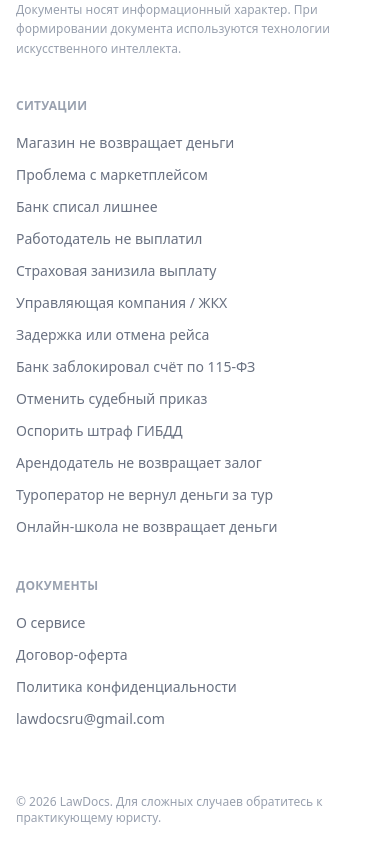
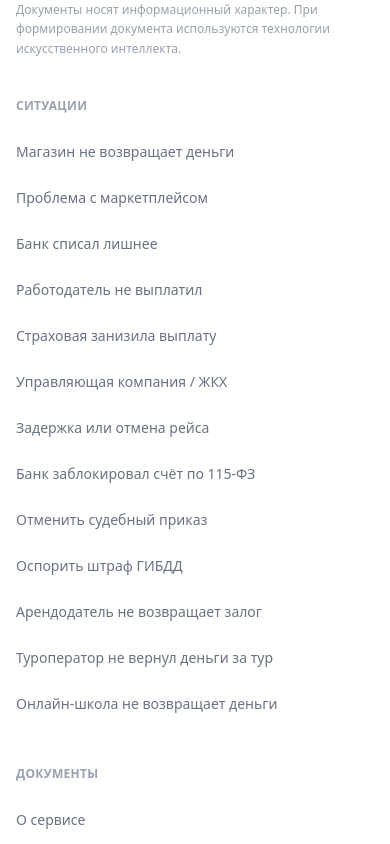
Before and after one commit to SpiritusMalus/LawDocs, a Next.js app in the folder frontend/: page / in a window 390 px wide. Shown: the part 8720-9564 px from the top of the page. Built offline with nearby package versions, Linux system fonts and the light colour scheme; no server answers.

Commit message:
fix(design): FINDING-002 — 44px touch targets for mobile nav and footer links
Mobile menu rows were ~36px and footer links ~19px tall. Added min-h-11
(44px) so tap targets meet the mobile accessibility minimum; tightened
footer list spacing so the taller links don't bloat the layout.

```diff
--- a/frontend/components/landing/footer.tsx
+++ b/frontend/components/landing/footer.tsx
@@ -28,12 +28,12 @@ export function Footer() {
             <div className="text-xs font-semibold text-gray-400 uppercase tracking-wide mb-4">
               Ситуации
             </div>
-            <ul className="space-y-2">
+            <ul className="space-y-0.5">
               {SITUATIONS.map((s) => (
                 <li key={s.id}>
                   <Link
                     href={`/situations/${s.id}`}
-                    className="text-sm text-gray-500 hover:text-gray-900 transition-colors"
+                    className="flex items-center min-h-11 text-sm text-gray-500 hover:text-gray-900 transition-colors"
                   >
                     {s.title}
                   </Link>
@@ -47,11 +47,11 @@ export function Footer() {
             <div className="text-xs font-semibold text-gray-400 uppercase tracking-wide mb-4">
               Документы
             </div>
-            <ul className="space-y-2">
+            <ul className="space-y-0.5">
               <li>
                 <Link
                   href="/about"
-                  className="text-sm text-gray-500 hover:text-gray-900 transition-colors"
+                  className="flex items-center min-h-11 text-sm text-gray-500 hover:text-gray-900 transition-colors"
                 >
                   О сервисе
                 </Link>
@@ -59,7 +59,7 @@ export function Footer() {
               <li>
                 <Link
                   href="/legal/offer"
-                  className="text-sm text-gray-500 hover:text-gray-900 transition-colors"
+                  className="flex items-center min-h-11 text-sm text-gray-500 hover:text-gray-900 transition-colors"
                 >
                   Договор-оферта
                 </Link>
@@ -67,7 +67,7 @@ export function Footer() {
               <li>
                 <Link
                   href="/legal/privacy"
-                  className="text-sm text-gray-500 hover:text-gray-900 transition-colors"
+                  className="flex items-center min-h-11 text-sm text-gray-500 hover:text-gray-900 transition-colors"
                 >
                   Политика конфиденциальности
                 </Link>
@@ -75,7 +75,7 @@ export function Footer() {
               <li>
                 <a
                   href="mailto:lawdocsru@gmail.com"
-                  className="text-sm text-gray-500 hover:text-gray-900 transition-colors"
+                  className="flex items-center min-h-11 text-sm text-gray-500 hover:text-gray-900 transition-colors"
                 >
                   lawdocsru@gmail.com
                 </a>
--- a/frontend/components/layout/header.tsx
+++ b/frontend/components/layout/header.tsx
@@ -92,7 +92,7 @@ export function Header({ isAuthenticated = false }: { isAuthenticated?: boolean
                 key={link.href}
                 href={link.href}
                 onClick={() => setOpen(false)}
-                className="px-3 py-2.5 text-sm text-gray-700 hover:bg-gray-50 rounded-lg transition-colors"
+                className="flex items-center min-h-11 px-3 py-2.5 text-sm text-gray-700 hover:bg-gray-50 rounded-lg transition-colors"
               >
                 {link.label}
               </Link>
@@ -101,7 +101,7 @@ export function Header({ isAuthenticated = false }: { isAuthenticated?: boolean
               <Link
                 href="/dashboard"
                 onClick={() => setOpen(false)}
-                className="flex items-center gap-2 px-3 py-2.5 text-sm text-gray-700 hover:bg-gray-50 rounded-lg transition-colors mt-1"
+                className="flex items-center gap-2 min-h-11 px-3 py-2.5 text-sm text-gray-700 hover:bg-gray-50 rounded-lg transition-colors mt-1"
               >
                 <LayoutDashboard className="h-4 w-4" />
                 Мои заказы
@@ -111,14 +111,14 @@ export function Header({ isAuthenticated = false }: { isAuthenticated?: boolean
                 <Link
                   href="/login"
                   onClick={() => setOpen(false)}
-                  className="px-3 py-2.5 text-sm text-gray-700 hover:bg-gray-50 rounded-lg transition-colors mt-1"
+                  className="flex items-center min-h-11 px-3 py-2.5 text-sm text-gray-700 hover:bg-gray-50 rounded-lg transition-colors mt-1"
                 >
                   Войти
                 </Link>
                 <Link
                   href="/situations"
                   onClick={() => setOpen(false)}
-                  className={cn(buttonVariants({}), "h-10 mt-2")}
+                  className={cn(buttonVariants({}), "h-11 mt-2")}
                 >
                   Получить за 199 ₽
                 </Link>
```
